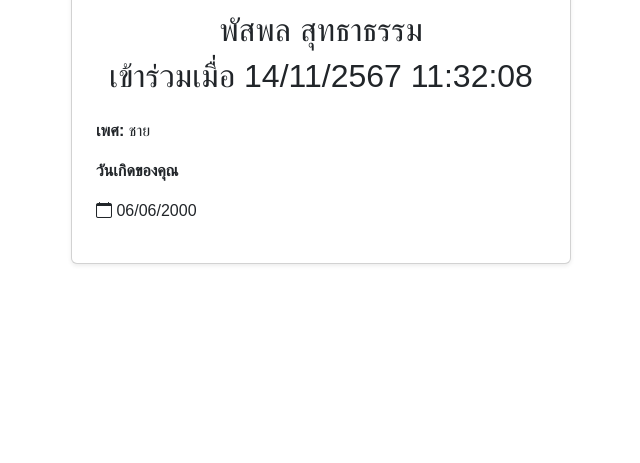
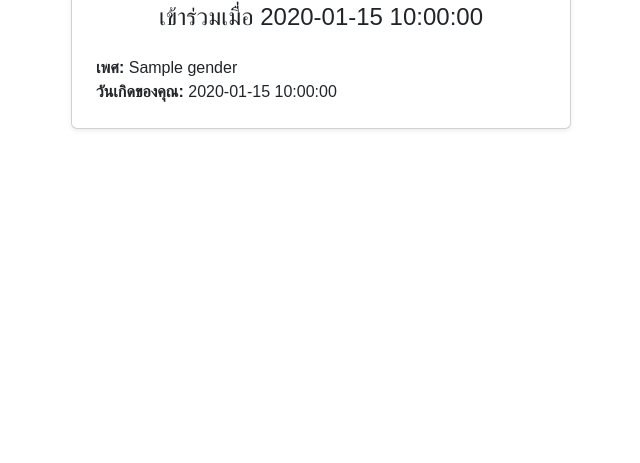
Before and after one commit to passapol146990/PHP-Activity-project, a PHP site: template app/views/user/setting.php in a window 1280 px wide. Shown: the part 309-772 px from the top of the page, without its empty margins (319-959 px from the left). Run offline with PHP 8.4, Linux system fonts and the light colour scheme; the visitor is signed in with stand-in values (Sample User, id 1); the template is opened without the code that fills it: most values are stand-ins (such as "Sample title", 1, 10 or a date in 2020).

Commit message:
update home page and setting and post,acc

```diff
--- a/app/component/navbar.php
+++ b/app/component/navbar.php
@@ -49,7 +49,7 @@
                 }
             }
             .site-name {
-                font-size: 16px;
+                font-size: 12px;
                 color: #333;
             }
             .menu-user{
@@ -166,6 +166,12 @@
                 </div>
             </div>
             <div class="site-name"><?= htmlspecialchars($_SESSION["login_name"]) ?></div>
+            <script>
+                const name = document.querySelector(".site-name");
+                if(name.textContent.length > 15){
+                    name.textContent = name.textContent.substring(0, 15) + '...';
+                }
+            </script>
         </div>
         <div class="menu-user">
             <a class="menu" href="/user/setting">
--- a/app/views/user/setting.php
+++ b/app/views/user/setting.php
@@ -4,30 +4,24 @@
 <head>
     <meta charset="UTF-8">
     <meta name="viewport" content="width=device-width, initial-scale=1.0">
-    <title>ตั้งค่าโปรไฟล์</title>
+    <title>ตั้งค่า</title>
     <link href="https://cdn.jsdelivr.net/npm/bootstrap@5.3.0/dist/css/bootstrap.min.css" rel="stylesheet">
     <script src="https://cdn.jsdelivr.net/npm/bootstrap@5.3.0/dist/js/bootstrap.bundle.min.js"></script>
     <link rel="stylesheet" href="https://cdn.jsdelivr.net/npm/bootstrap-icons/font/bootstrap-icons.css">
 </head>
 
 <body>
-    <!-- ใช้แค่ boot strap -->
     <?php require_once '../app/component/navbar.php'; ?>
     <div class="container text-center">
         <div class="mt-3 card p-4 shadow-sm" style="max-width: 500px; margin: auto;border-radus:50%;">
-            <div class="text-start mb-3">
-                <a href="#" class="btn btn-primary">กลับหน้าหลัก</a>
-            </div>
-
             <div class="mb-3 ">
                 <img class="rounded-circle" id="profileImage" src="<?= $_SESSION['login_image'] ?>" width="150px" class="profile-pic mb-2" alt="Profile">
             </div>
-            <h2 class="mt-3">พัสพล สุทธาธรรม </h2>
-            <h2>เข้าร่วมเมื่อ 14/11/2567 11:32:08 </h2>
+            <h2 class="mt-3"><?= htmlspecialchars($account["fname"]." ".$account["lname"]) ?></h2>
+            <h4>เข้าร่วมเมื่อ <?= htmlspecialchars($account["datetime"]) ?></h4>
             <div class="mt-3 text-start">
-                <p><strong>เพศ:</strong> ชาย</p>
-                <p><strong>วันเกิดของคุณ</strong></p>
-                <p><i class="bi bi-calendar"></i> 06/06/2000</p>
+                <lable><b>เพศ:</b> <?= htmlspecialchars($account["gender"]) ?></lable><br>
+                <lable><b>วันเกิดของคุณ:</b> <?= htmlspecialchars($account["birthday"]) ?></lable>
             </div>
 
         </div>
--- a/includes/models/post.php
+++ b/includes/models/post.php
@@ -59,6 +59,7 @@
         $stmt->bind_param("s", $id);
         if(!$stmt->execute()){return ["status"=>400,"message"=>"execute error!"];}
         $result = $stmt->get_result();
+        if($result->num_rows === 0){return ["status"=>400,"message"=>"ไม่พบข้อมูล"];}
         $posts = $result->fetch_all(MYSQLI_ASSOC);
         return ["status"=>200,"message"=>"successfully.","data"=>$posts];
     };
--- a/x.html
+++ b/x.html
@@ -24,6 +24,8 @@
         <div class="box-item"></div>
     </div>
     <div class="page">
-
+        <script>
+            document.querySelector(".site-name")
+        </script>
     </div>
 </div>
```
Also changed, not shown: app/views/home.php (+12 -2 lines), includes/models/accout.php (+1 -10 lines), includes/router.php (+13 -6 lines).
